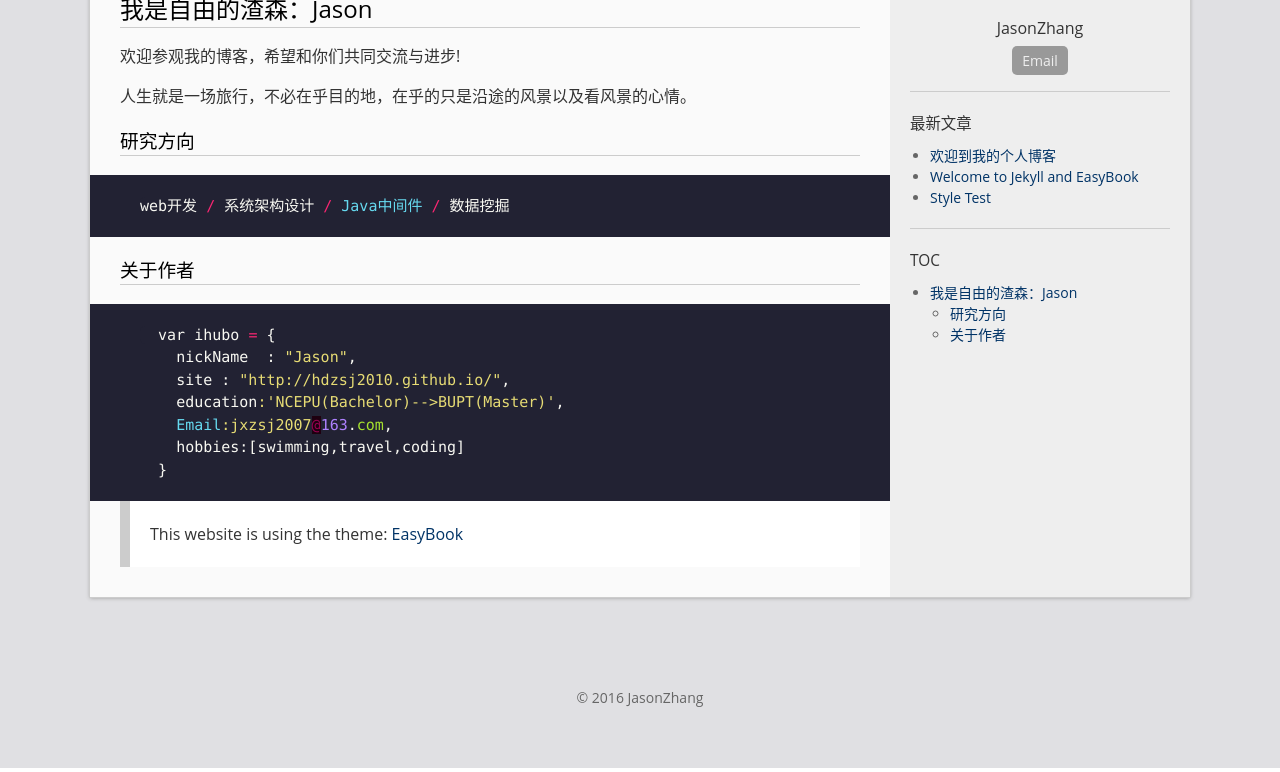
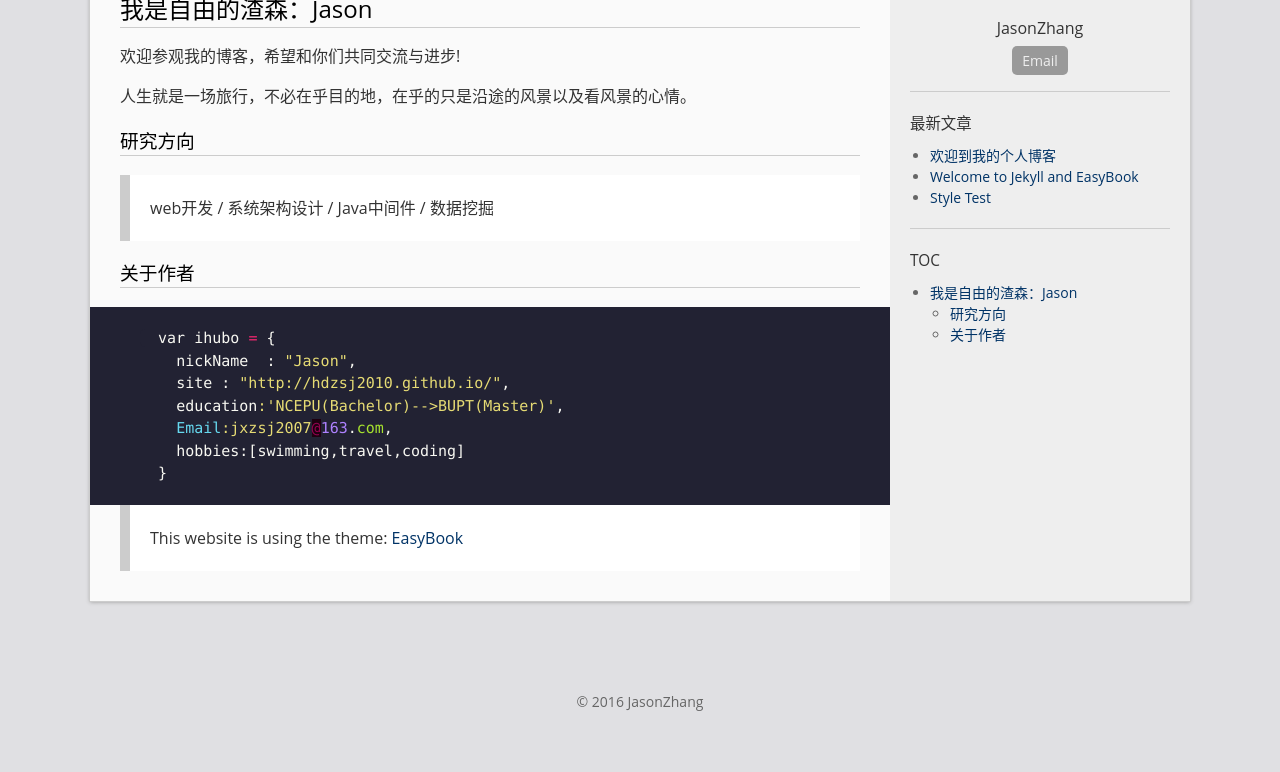
Before and after one commit to hdzsj2010/hdzsj2010.github.io, a Jekyll site: the page built from about.md, in a window 1280 px wide, cut to the strip 261-1033 px from the top of the page. Built offline with Jekyll 4.4.1, drawn with Linux system fonts in a browser that asks for light colours.

Commit message:
about me2

````diff
--- a/about.md
+++ b/about.md
@@ -13,9 +13,8 @@ public: true
 
 ### 研究方向 ###
 
-```ruby
-web开发 / 系统架构设计 / Java中间件 / 数据挖掘
-```
+
+> web开发 / 系统架构设计 / Java中间件 / 数据挖掘
 
 ### 关于作者 ###
 
@@ -29,4 +28,5 @@ web开发 / 系统架构设计 / Java中间件 / 数据挖掘
   }
 ```
 
+
 > This website is using the theme: [EasyBook](https://github.com/laobubu/jekyll-theme-EasyBook)
````
